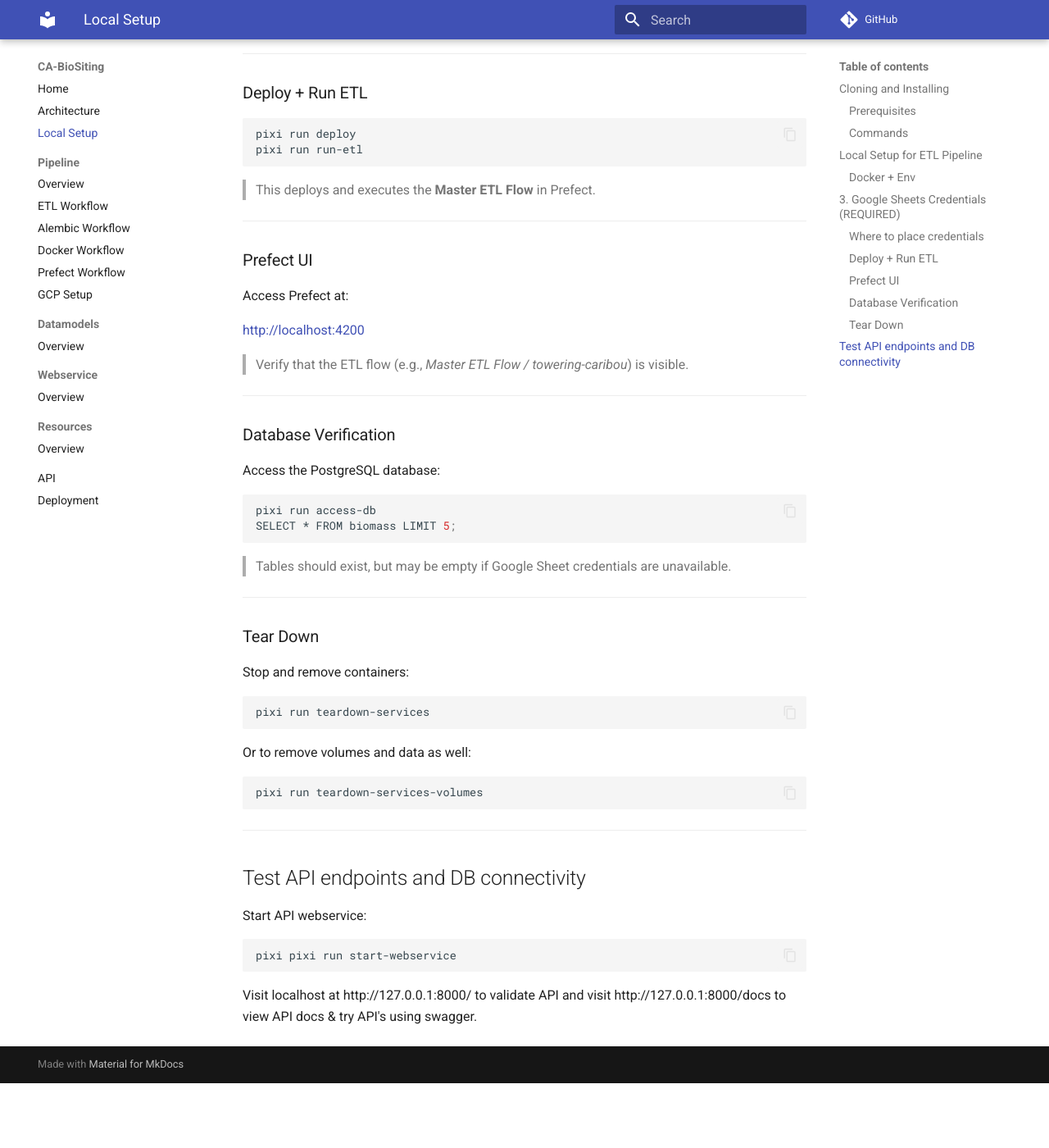
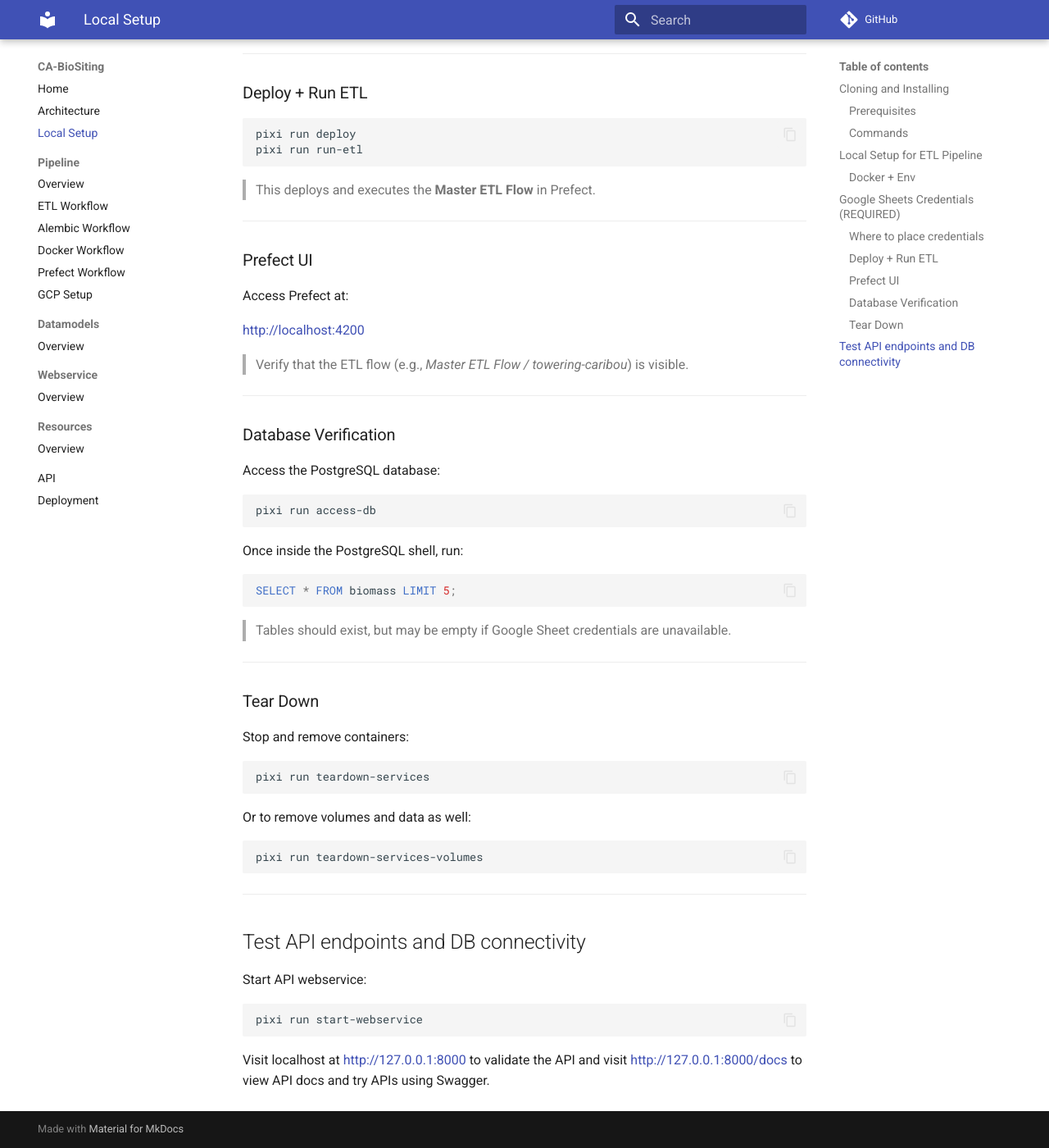
Before and after one commit to uw-ssec/ca-biositing, an MkDocs documentation site: the page built from docs/ca_biositing_local_setup.md, in a window 1280 px wide and 1400 px high, scrolled down 1399 px. Shown: the whole window at 82% size. Built offline with MkDocs 1.6.1 and Material for MkDocs 9.7.7, drawn with Linux system fonts in a browser that asks for light colours; comment, search, counter and statistics services are not loaded; before the commit the page ends 2720 px from its top, so only the background shows below that; some of the changed text lies outside the part shown.

Commit message:
docs: updated docs to follow coderabbit comments

````diff
--- a/docs/ca_biositing_local_setup.md
+++ b/docs/ca_biositing_local_setup.md
@@ -40,7 +40,7 @@ pixi run start-services
 
 ---
 
-## 3. Google Sheets Credentials (REQUIRED)
+## Google Sheets Credentials (REQUIRED)
 
 - ETL pulls data from Google Sheets
 - You must have a valid Google service account JSON key
@@ -88,6 +88,10 @@ Access the PostgreSQL database:
 
 ```bash
 pixi run access-db
+```
+Once inside the PostgreSQL shell, run:
+
+```sql
 SELECT * FROM biomass LIMIT 5;
 ```
 
@@ -117,8 +121,8 @@ pixi run teardown-services-volumes
 Start API webservice:
 
 ```bash
-pixi pixi run start-webservice
+pixi run start-webservice
 ```
 
-Visit localhost at http://127.0.0.1:8000/ to validate API and visit
-http://127.0.0.1:8000/docs to view API docs & try API's using swagger.
+Visit localhost at [http://127.0.0.1:8000](http://127.0.0.1:8000) to validate the API and visit
+[http://127.0.0.1:8000/docs](http://127.0.0.1:8000/docs) to view API docs and try APIs using Swagger.
````
Also changed, not shown: agent_docs/troubleshooting.md (+7 -2 lines), src/ca_biositing/pipeline/AGENTS.md (+1 -1 lines).
